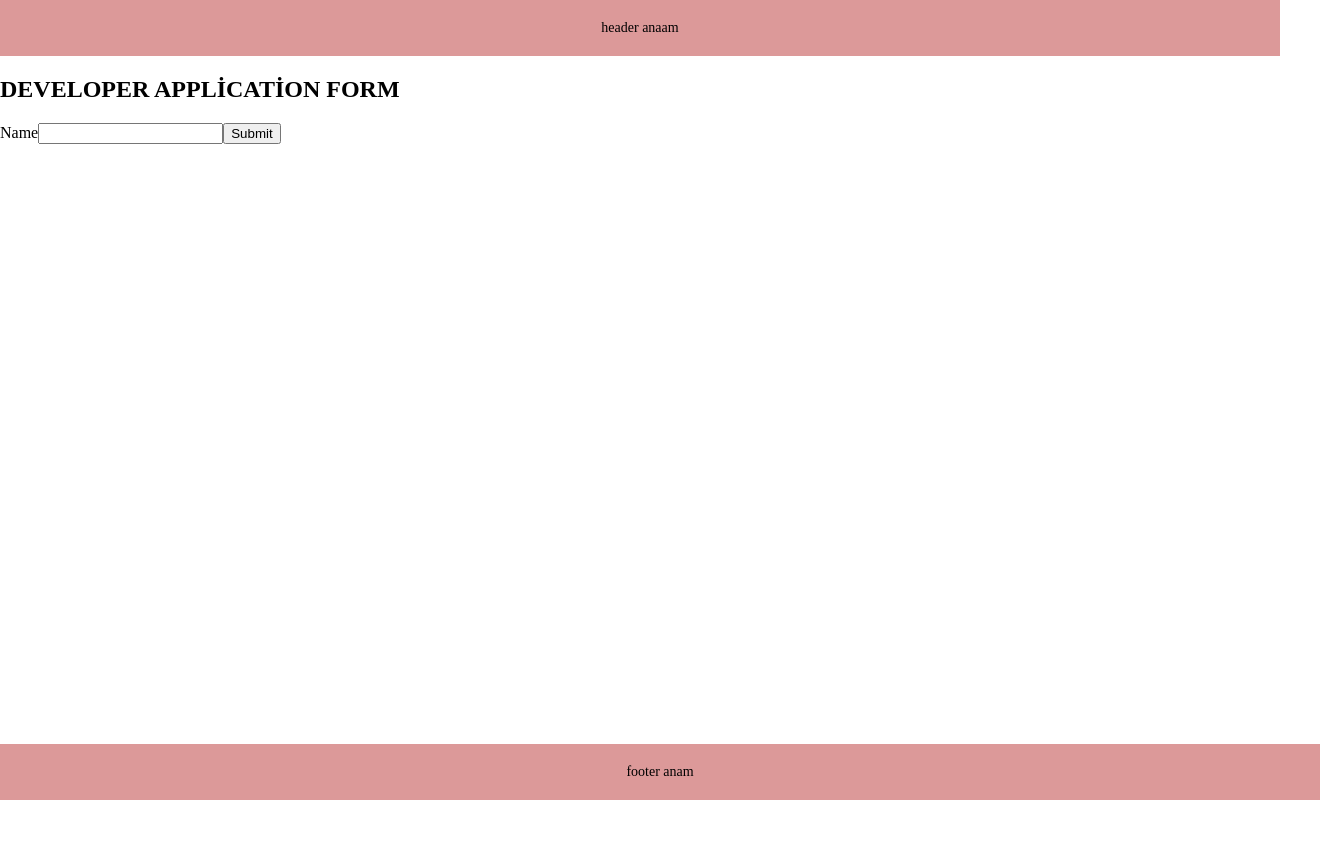
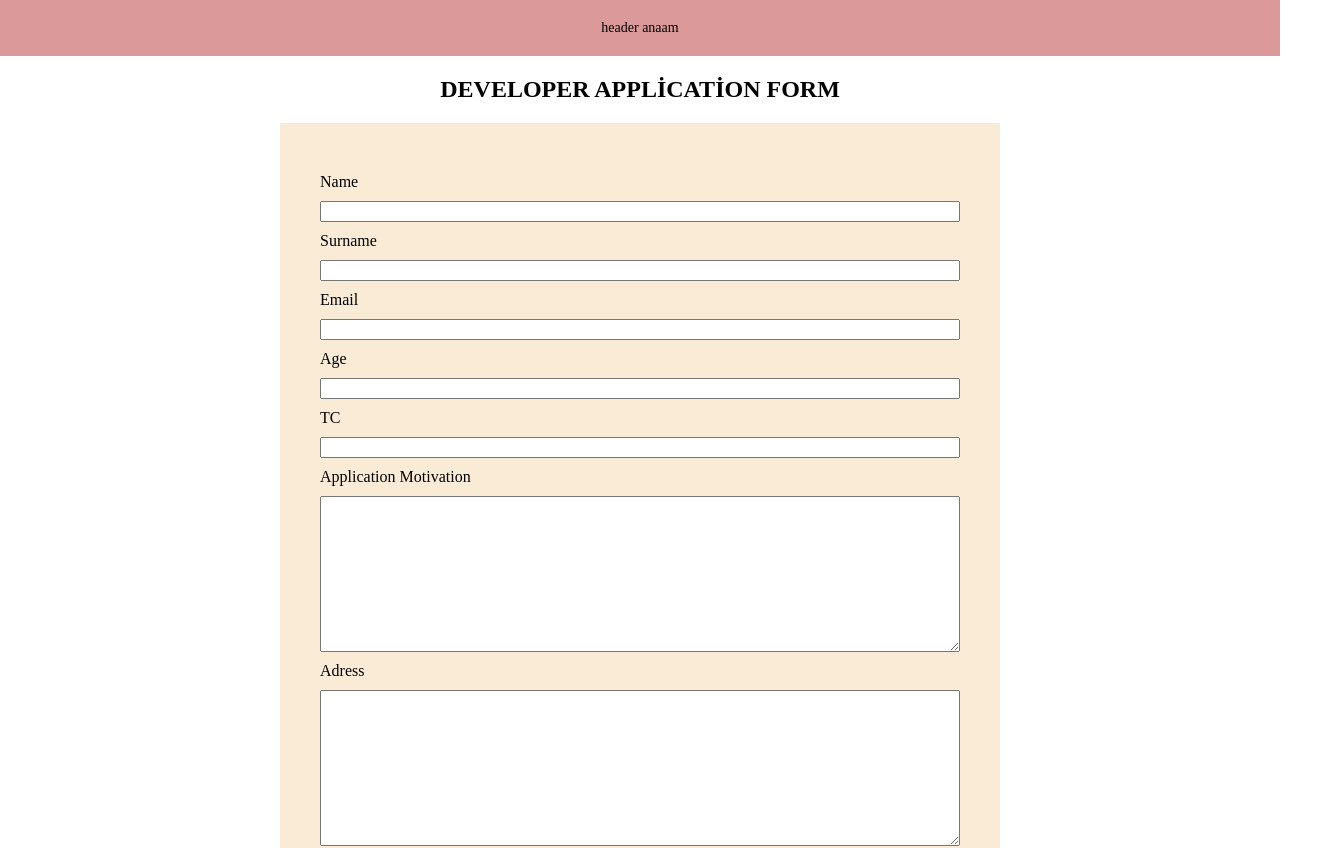
Before and after one commit to Tugbagundogdu/Fimple-Final-Case, a React (Vite) app: page /basvuru-olustur in a window 1280 px wide. Shown: the top 848 px of the page, 1320 px wide, since content can reach past the window. Before the commit the page ends 800 px from the top, so only its background shows below. Built offline with nearby package versions, Linux system fonts and the light colour scheme.

Commit message:
context added and components updated

```diff
--- a/src/App.jsx
+++ b/src/App.jsx
@@ -1,15 +1,17 @@
-import Footer from "./components/Footer/Footer"
 import Header from "./components/Header/Header"
 import './App.css';
 import Router from "./components/Router/Router";
+import FormDataProvider from "./context/FormDataProvider";
 function App() {
 
 
   return (
     <>
+    <FormDataProvider>
     <Header/>
     <Router/>
-    <Footer/>
+    </FormDataProvider>
+
     </>
   )
 }
--- a/src/components/AdminApplyList/AdminApplyList.jsx
+++ b/src/components/AdminApplyList/AdminApplyList.jsx
@@ -1,18 +1,26 @@
 import { useNavigate } from "react-router-dom"
+import { useFormData } from "../../context/FormDataProvider"
+import styles from './AdminApplyList.module.css'
 const AdminApplyList = () => {
     const navigate = useNavigate()
+    const {formList} = useFormData();
+
   return (
     <div>
       <h2>Admin Apply List</h2>
       <p>basvurular</p>
-      <div>tugba basvuru <button onClick={() => navigate("/admin/basvuru/{basvuruNo}")} >basvuru goruntule</button> </div>
-      <div>tugba basvuru <button onClick={() => navigate("/admin/basvuru/{basvuruNo}")} >basvuru goruntule</button>  </div>
-      <div>tugba basvuru <button onClick={() => navigate("/admin/basvuru/{basvuruNo}")} >basvuru goruntule</button> </div>
-      <div>tugba basvuru <button onClick={() => navigate("/admin/basvuru/{basvuruNo}")} >basvuru goruntule</button> </div>
-      <div>tugba basvuru <button onClick={() => navigate("/admin/basvuru/{basvuruNo}")} >basvuru goruntule</button> </div>
-      <div>tugba basvuru <button onClick={() => navigate("/admin/basvuru/{basvuruNo}")} >basvuru goruntule</button> </div>
-      <div>tugba basvuru <button onClick={() => navigate("/admin/basvuru/{basvuruNo}")} >basvuru goruntule</button> </div>
-    </div>
+      {
+        formList.map((form , i) => (
+          <div className={styles.apply} key={i}>
+            <h3>{form.name}</h3>
+            <h3>{form.email}</h3>
+            <h3>{form.surname}</h3>
+            <h3>{form.age}</h3>
+            <button onClick={() => navigate(`/admin/basvuru/${i}`)}>Basvuru Detayi</button>
+          </div>
+        ))
+      }
+   </div>
   )
 }
 
--- a/src/components/AdminApplyList/adminApplyList.module.css
+++ b/src/components/AdminApplyList/adminApplyList.module.css
@@ -0,0 +1,4 @@
+.apply{
+    border: 1px solid tomato;
+    padding: 20px;
+}
--- a/src/components/AdminApplyListDetail/AdminApplyListDetail.jsx
+++ b/src/components/AdminApplyListDetail/AdminApplyListDetail.jsx
@@ -1,5 +1,5 @@
+const AdminApplyListDetail = () => {
 
-const AdminApplyListDetail = () => {
   return (
     <div>
       <p>basvuruyu guncelle</p>
--- a/src/components/ApplicationForm/ApplicationForm.jsx
+++ b/src/components/ApplicationForm/ApplicationForm.jsx
@@ -1,19 +1,42 @@
-import { useNavigate } from "react-router-dom";
-
+import styles from "./applicationForm.module.css";
+import { useForm } from "react-hook-form";
+import {useFormData} from "../../context/FormDataProvider";
 const ApplicationForm = () => {
 
-    const navigate = useNavigate();
-    const handleSubmit = (e) => {
-        e.preventDefault();
-        navigate("/basvuru-basarili");
+
+  const {formList , updateFormData} = useFormData();
+
+    const { register, handleSubmit } = useForm();
+
+    console.log(formList)
+
+
+
+    const onSubmit = (data) => {
+      updateFormData(data); // Yeni verileri doğrudan updateFormData'ya geçirin
     }
+
   return (
-    <div>
+    <div className={styles.applicationForm}>
         <h2>DEVELOPER APPLİCATİON FORM</h2>
-      <form action="">
+      <form action="" onSubmit={handleSubmit(onSubmit)}>
         <label htmlFor="name">Name</label>
-        <input type="text" name="name" id="name" />
-        <button type="submit" onClick={handleSubmit}>Submit</button>
+        <input type="text" id="name" {...register("name")} />
+        <label htmlFor="surname">Surname</label>
+        <input type="text"id="surname" {...register("surname")} />
+        <label htmlFor="email">Email</label>
+        <input type="email"  id="email" {...register("email")}   />
+        <label htmlFor="age">Age</label>
+        <input type="text" id="age" {...register("age")}   />
+        <label htmlFor="tc">TC</label>
+        <input type="text" id="tc" {...register("tc")} />
+        <label htmlFor="application">Application Motivation</label>
+        <textarea id="application" cols="30" rows="10" {...register("application")} ></textarea>
+        <label htmlFor="address">Adress</label>
+        <textarea  id="address" cols="30" rows="10" {...register("address")}></textarea>
+        <label htmlFor="cv">CV</label>
+        <input type="file" id="cv" {...register("cv")} />
+        <button type="submit">Submit</button>
       </form>
     </div>
   )
--- a/src/components/ApplicationForm/applicationForm.module.css
+++ b/src/components/ApplicationForm/applicationForm.module.css
@@ -0,0 +1,18 @@
+.applicationForm{
+    display: flex;
+    flex-direction: column;
+    align-items: center;
+}
+.applicationForm form{
+    display: flex;
+    flex-direction: column;
+    width: 50% ;
+    background-color: antiquewhite;
+    padding: 40px;
+
+
+}
+
+.applicationForm form label{
+    margin: 10px 0;
+}
--- a/src/components/Header/Header.jsx
+++ b/src/components/Header/Header.jsx
@@ -8,4 +8,4 @@ const Header = () => {
   )
 }
 
-export default Header
+export default Header;
--- /dev/null
+++ b/src/context/FormDataProvider.jsx
@@ -0,0 +1,39 @@
+import { createContext, useContext, useEffect, useState } from "react";
+
+ const FormDataContext = createContext();
+
+// eslint-disable-next-line react-refresh/only-export-components
+export const useFormData = () => {
+  return useContext(FormDataContext);
+}
+
+
+// eslint-disable-next-line react/prop-types
+const FormDataProvider = ({children}) =>{
+  const [formList, setFormList] = useState([]); // Tüm formları saklayacak liste
+
+  useEffect(() => {
+    const storedFormDatas = localStorage.getItem('formDatas');
+    if (storedFormDatas) {
+      setFormList(JSON.parse(storedFormDatas));
+    }
+  }, []);
+
+  useEffect(() => {
+      localStorage.setItem('formDatas', JSON.stringify(formList));
+  }, [formList]); // formList'i useEffect içine ekleyerek sonsuz döngüyü önlemek için gerekli
+
+  const updateFormData = (newFormData) => {
+    setFormList((prevFormList) => {
+      return [...prevFormList, newFormData];
+    });
+  }
+
+return(
+  <FormDataContext.Provider value={{formList, updateFormData}}>
+    {children}
+  </FormDataContext.Provider>
+)
+}
+
+export default FormDataProvider;
```
Also changed, not shown: src/firebase/applications.js (added).
